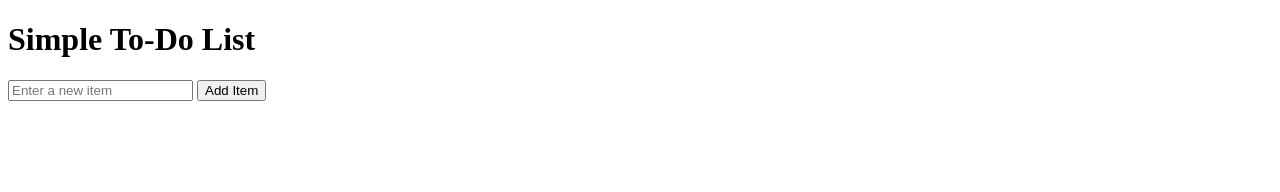
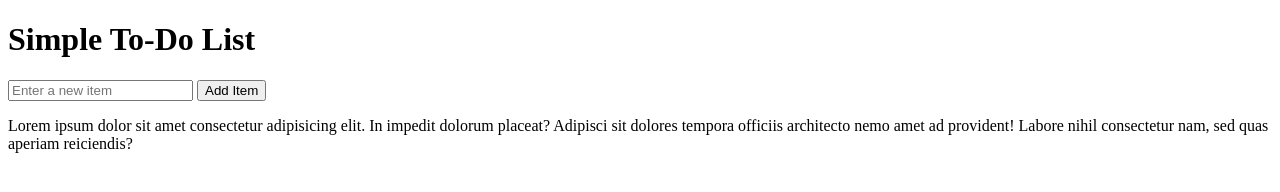
Before and after one commit to boyd999/actions-test, a website: page index.html in a window 1280 px wide. Drawn offline with Linux system fonts and the light colour scheme.

Commit message:
Update index.html

```diff
--- a/index.html
+++ b/index.html
@@ -14,6 +14,11 @@
       <!-- New items will be added here by JavaScript -->
     </ul>
 
+    <p>
+      Lorem ipsum dolor sit amet consectetur adipisicing elit. In impedit dolorum placeat? Adipisci sit dolores tempora
+      officiis architecto nemo amet ad provident! Labore nihil consectetur nam, sed quas aperiam reiciendis?
+    </p>
+
     <!-- Link to our new JavaScript file -->
     <script src="script.js"></script>
   </body>
```
